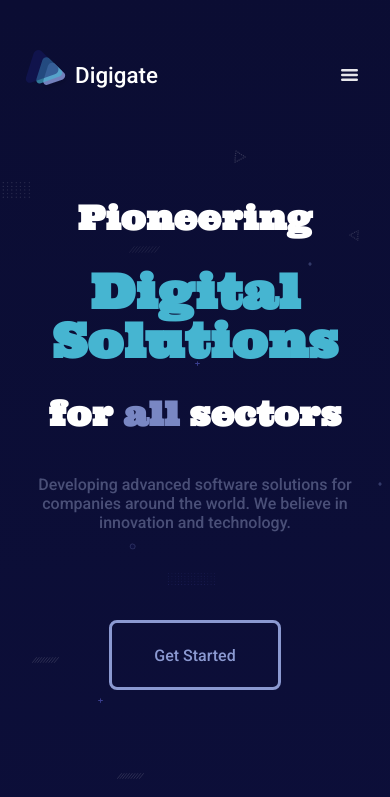
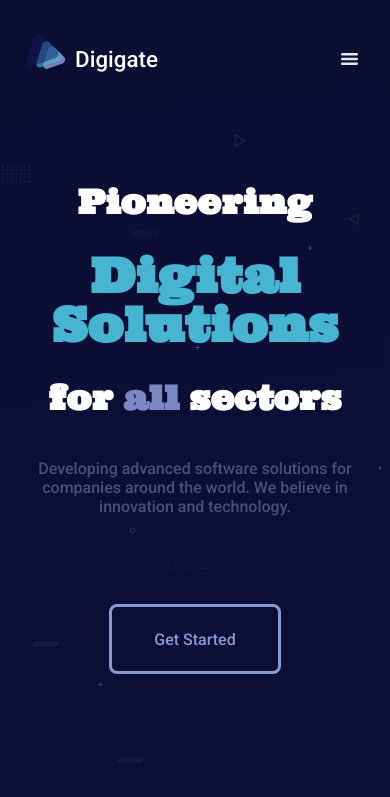
Before and after one commit to KojoOwusu/Digigate-website, a Next.js app: page / in a window 390 px wide. Shown: the top 797 px of the page. Built offline with nearby package versions, Linux system fonts and the light colour scheme; a web font is replaced by a local one.

Commit message:
fixed webkid appearance input stypes

```diff
--- a/styles/landpage.module.css
+++ b/styles/landpage.module.css
@@ -268,6 +268,10 @@ body.modalopen {
 	margin-right: auto;
 }
 
+.contactus .contactform input[type="submit"] {
+	-webkit-appearance: none;
+}
+
 .contactus .contactform input,
 .contactus .contactform textarea {
 	font-size: 1rem;
@@ -278,6 +282,7 @@ body.modalopen {
 	border-radius: 0.3rem;
 	margin-bottom: 2rem;
 	transition: all ease 0.3s;
+	-webkit-appearance: none;
 }
 
 .contactus .contactform input:focus,
--- a/styles/navbar.module.css
+++ b/styles/navbar.module.css
@@ -151,7 +151,7 @@
 	.navsticky .container {
 		padding-left: 1rem;
 		padding-right: 2rem;
-		padding-top: 3rem;
+		padding-top: 2rem;
 	}
 	.navbar .container .hamburgericon,
 	.navsticky .container .hamburgericon {
```
